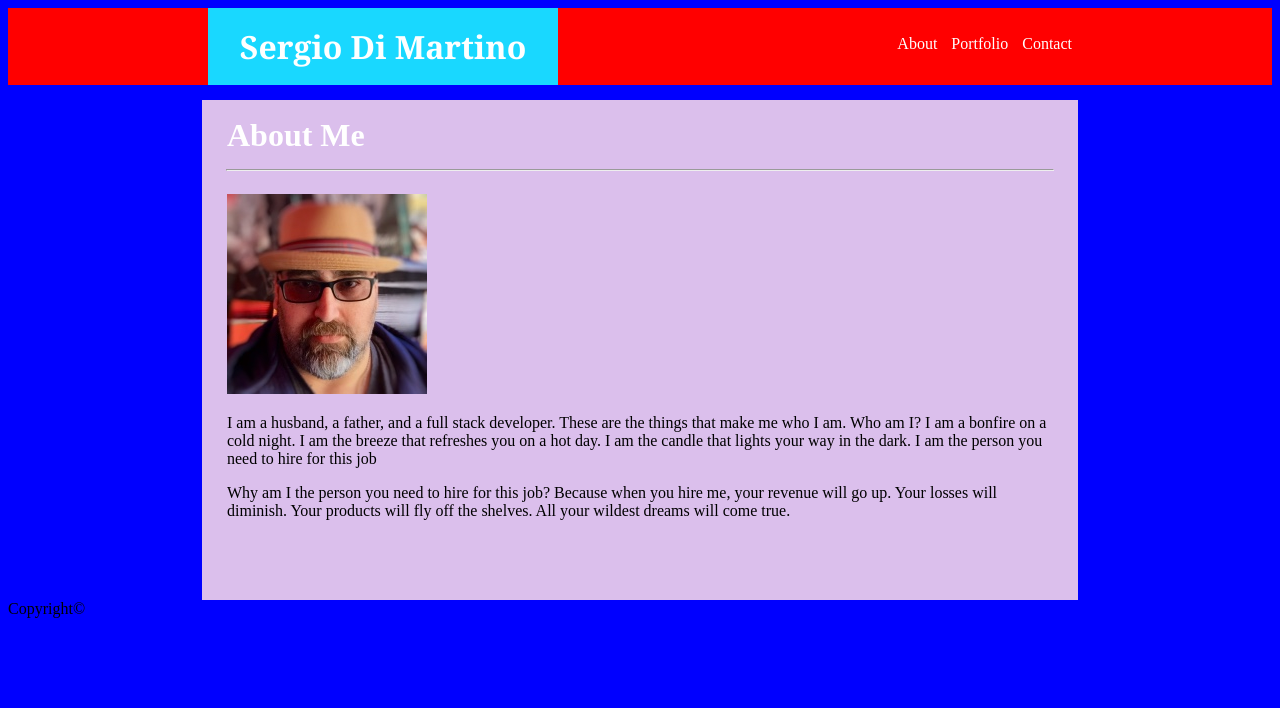
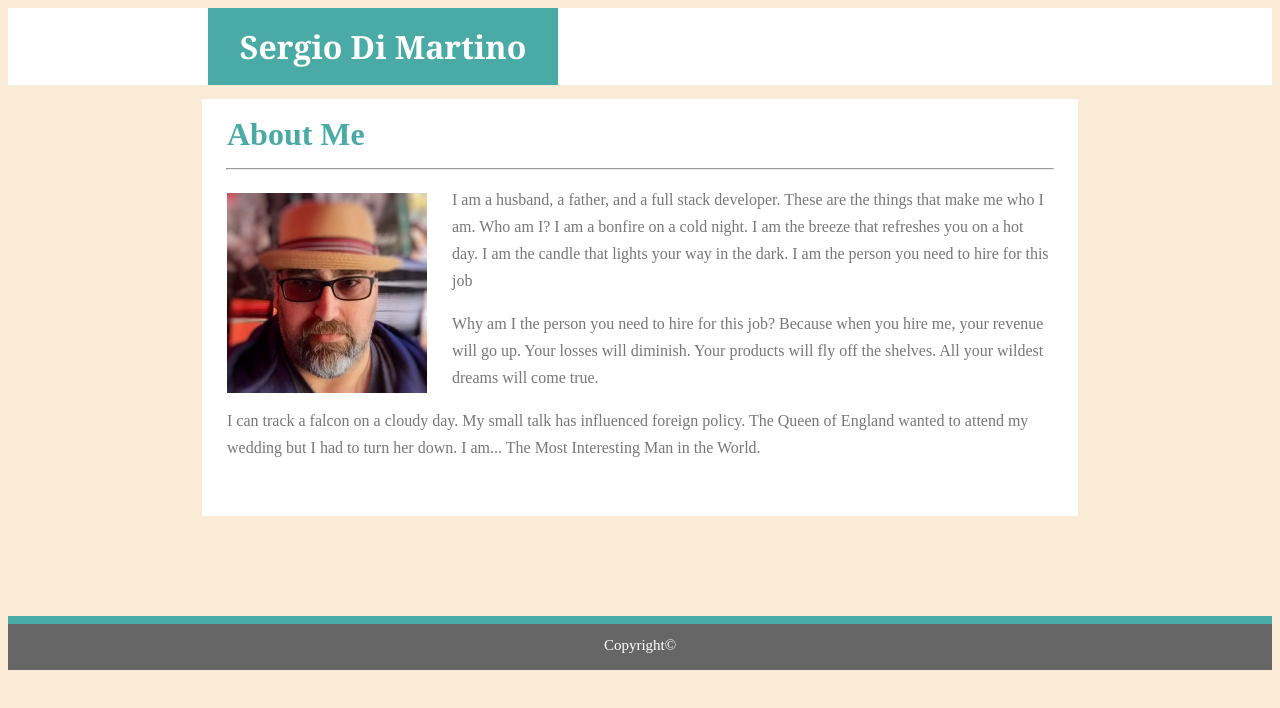
Before and after one commit to sdimartino510/Basic-Portfolio, a plain HTML site: page index.html in a window 1280 px wide. Drawn offline with Linux system fonts and the light colour scheme.

Commit message:
Fixes colors and copyright box

```diff
--- a/index.html
+++ b/index.html
@@ -31,6 +31,7 @@
             <img class="photo" src="assets/images/portrait.jpg" alt="A stunning image of the person you need to hire">
             <p class="about-text">I am a husband, a father, and a full stack developer. These are the things that make me who I am. Who am I? I am a bonfire on a cold night. I am the breeze that refreshes you on a hot day. I am the candle that lights your way in the dark. I am the person you need to hire for this job</p>
             <p class="about-text">Why am I the person you need to hire for this job? Because when you hire me, your revenue will go up. Your losses will diminish. Your products will fly off the shelves. All your wildest dreams will come true.</p>
+            <p class="about-text">I can track a falcon on a cloudy day. My small talk has influenced foreign policy. The Queen of England wanted to attend my wedding but I had to turn her down. I am... The Most Interesting Man in the World.</p>
         </div>
         <footer class="copyright">Copyright&copy;</footer>
     </body>
--- a/style.css
+++ b/style.css
@@ -1,18 +1,18 @@
 body {
-    background-color: blue;
+    background-color: antiquewhite;
 }
 .header-box {
     height: 50px;
     width: 100%;
-    background-color: green;
+    background-color: #ffffff;
     border-bottom-style: double;
-    border-bottom-color: #3f2727;
+    border-bottom: 2px double #cccccc;
 }
 .name-header {
     font-family: 'Georgia', Times, Times New Roman, serif;
     width: 350px;
     height: 50px;
-    background-color: #19d8ff;
+    background-color: #4aaaa5;
     color: #ffffff;
     text-align: center;
     padding-top: 17px;
@@ -32,8 +32,9 @@ body {
 }
 
 .links {
+    background-color: #ffffff;
+    color: #be1515;
     padding-top: 27px;
-    background-color: red;
     height: 50px;
     text-align: right;
     padding-right: 200px;
@@ -53,16 +54,16 @@ body {
     color: #ffffff;
 }
 .about-box {
-    height: 500px;
+    height: 417px;
     width: 876px;
     margin: auto;
-    background-color: #e0c3ecfa;
+    background-color: #ffffff;
 }
 .about-me {
     font-size: 32px;
     font-weight: 700;
     /* background-color: black; */
-    color: #ffffff;
+    color: #4aaaa5;
     padding-top: 17px;
     padding-left: 25px;
     height: 30px;
@@ -70,8 +71,22 @@ body {
 .photo {
     padding-left: 25px;
     padding-top: 15px;
+    padding-right: 25px;
+    float: left;
 }
 .about-text {
+    color: #777777;
     padding-left: 25px;
     padding-right: 25px;
+    line-height: 27px;
 }
+.copyright {
+    color: #ffffff;
+    margin-top: 100px;
+    font-size: 15px;
+    text-align: center;
+    height: 33px;
+    padding-top: 13px;
+    background-color: #666666;
+    border-top: 8px solid #4aaaa5;
+}
```
